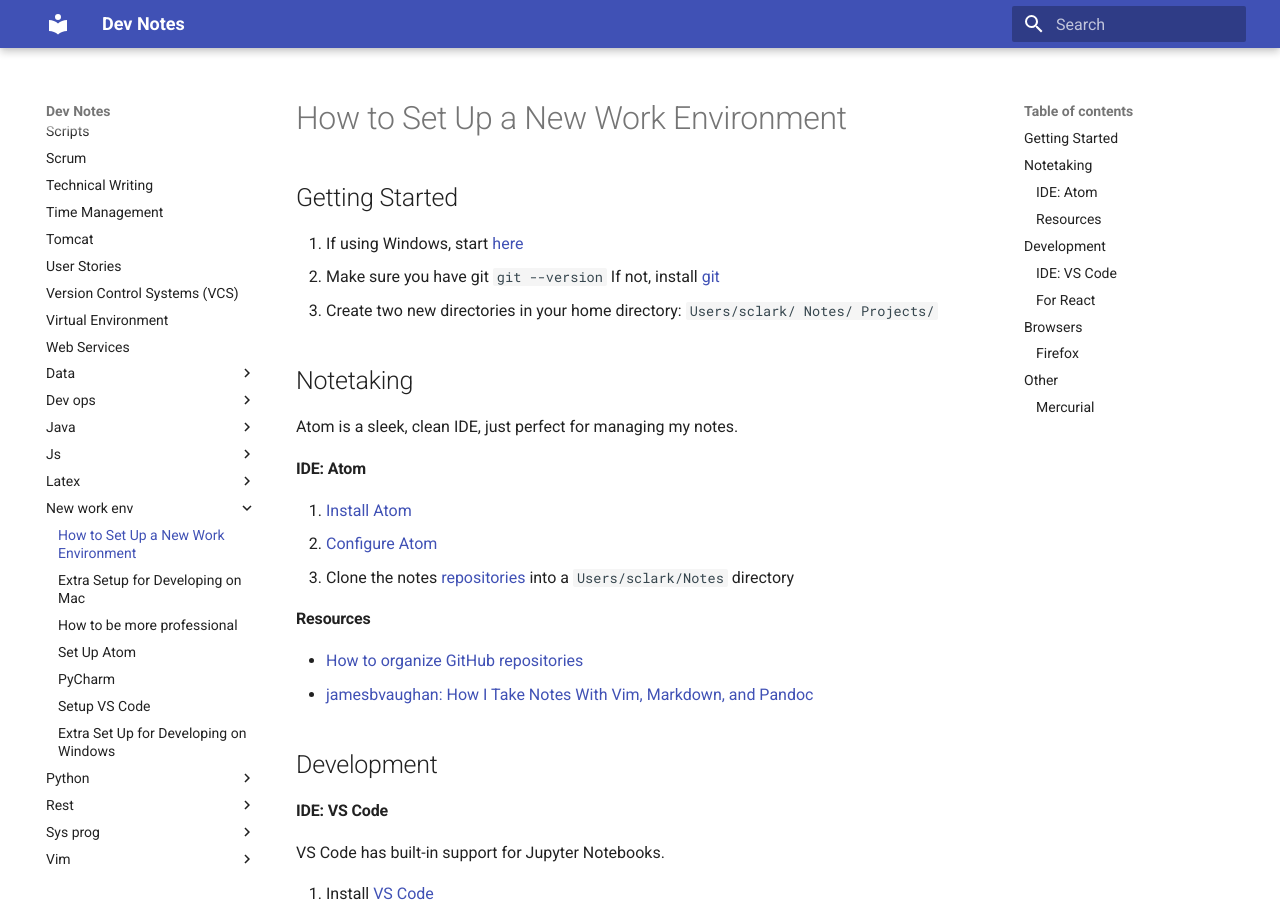
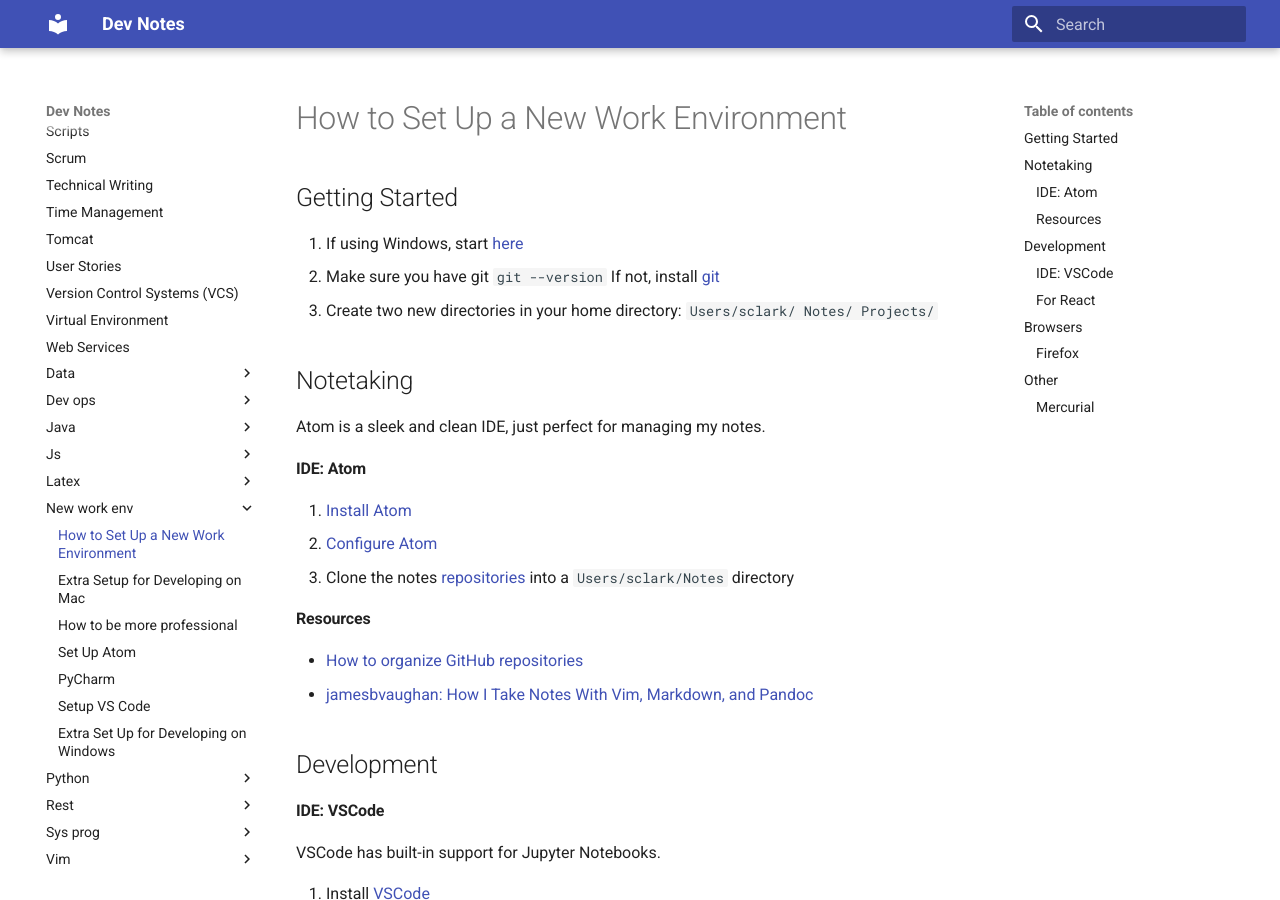
Before and after one commit to shylaclark/dev-notes, an MkDocs documentation site: the page built from docs/new-work-env/README.md, in a window 1280 px wide and 900 px high. Built offline with MkDocs 1.6.1 and Material for MkDocs 9.7.7, drawn with Linux system fonts in a browser that asks for light colours; some of the changed text lies outside the part shown.

Commit message:
Update README.md

````diff
--- a/docs/new-work-env/README.md
+++ b/docs/new-work-env/README.md
@@ -8,14 +8,14 @@
     ```
     If not, install [git](https://git-scm.com/downloads)
 1. Create two new directories in your home directory:
-  ```
-  Users/sclark/
-            Notes/
-            Projects/
-  ```
+    ```
+    Users/sclark/
+              Notes/
+              Projects/
+    ```
 
 ## Notetaking
-Atom is a sleek, clean IDE, just perfect for managing my notes.
+Atom is a sleek and clean IDE, just perfect for managing my notes.
 
 #### IDE: Atom
 1. [Install Atom](https://atom.io)
@@ -28,11 +28,11 @@
 
 ## Development
 
-#### IDE: VS Code
-VS Code has built-in support for Jupyter Notebooks.
+#### IDE: VSCode
+VSCode has built-in support for Jupyter Notebooks.
 
-1. Install [VS Code](https://code.visualstudio.com/)
-1. [Configure VS Code](set-up-vscode.md)
+1. Install [VSCode](https://code.visualstudio.com/)
+1. [Configure VSCode](set-up-vscode.md)
 
 #### For React
 1. Install Node (npm, node, npx)
````
